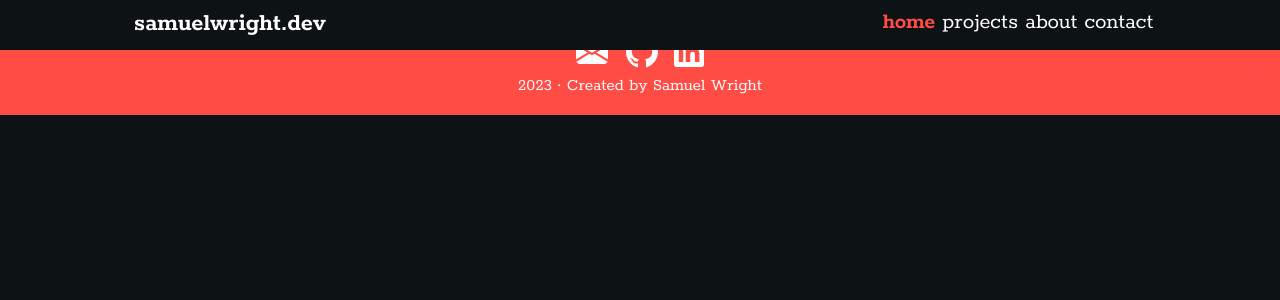
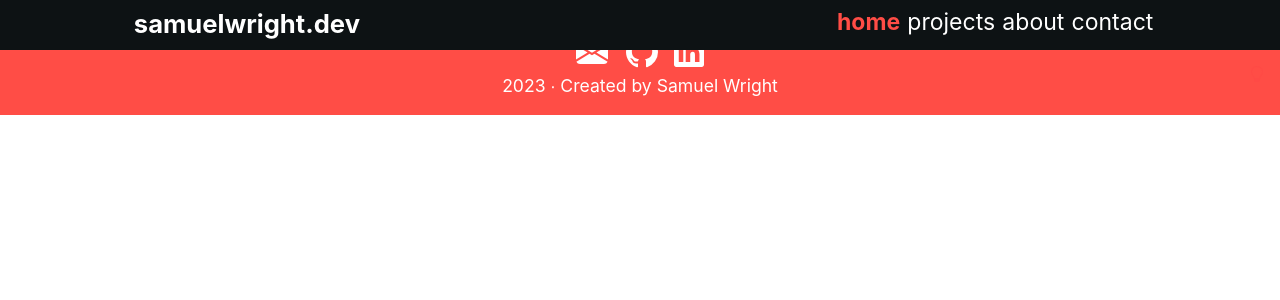
Before and after one commit to Sleighs/Portfolio, a React (Create React App) app: page /contact in a window 1280 px wide. Shown: the top 300 px of the page. Built offline with nearby package versions, Linux system fonts and the light colour scheme; no server answers; what google-maps-react would draw is missing.

Commit message:
updated chatplus link

```diff
--- a/src/App.css
+++ b/src/App.css
@@ -17,14 +17,18 @@
 body {
   font-family: 'Rokkitt';
   width: 100%;
-  margin: auto;
+  margin: 0;
+  padding: 0;
+  max-width: 100vw;
+
+  font-family: 'Rokkitt';
 }
 
 #app {
   margin: 0;
   width: 100%;
   height: 100%;
-  min-height: 100vh;
+  /*max-height: 100vh;*/
 }
 .app-container {
   margin: auto;
@@ -54,6 +58,7 @@ body {
 #github-container {
   text-align: center;
   padding: 5% 2% 2% 2%;
+  box-sizing: border-box;
 }
 #github-container a {
   font-size: 1.4em;
@@ -89,11 +94,16 @@ body {
 }
 .contact__info {
   margin-top: 5%;
-  /*padding: 1.5%;*/
   border-radius: 7px;
 }
 
 #footer-container {
   position: absolute;
-  min-width: 100vw;
+
+  width: 100%;
+  max-width: 100vw;
 }
+
+.hidden {
+  display: none;
+}
--- a/src/App.js
+++ b/src/App.js
@@ -16,7 +16,7 @@ const App = (props) => {
 
   return (
     <div id='app' className={`app-${theme}`}>
-      <div className='app-container'>
+
         <Nav
           pageLocation={pageLocation}
           setPageLocation={setPageLocation}
@@ -34,7 +34,7 @@ const App = (props) => {
         </Routes>
 
         <Footer />
-      </div>
+      <div className='app-container hidden'></div>
     </div>
   )
 }
--- a/src/Components/Footer/index.js
+++ b/src/Components/Footer/index.js
@@ -3,7 +3,9 @@ import './style.css';
 
 const Footer = props => {
   return(
-    <footer id="footer-container" className="container">
+    <footer id="footer-container"
+    //className="container"
+      >
       <div className="footer-icons">
         <a className={`footer-info-link`} style={{marginRight: 18,}} target="_blank" href="mailto:wsright987@gmail.com" rel="noreferrer">
           <svg xmlns="http://www.w3.org/2000/svg" width="32" height="32" fill="currentColor" class="bi bi-envelope-fill" viewBox="0 0 16 16" >
--- a/src/Components/Footer/style.css
+++ b/src/Components/Footer/style.css
@@ -1,10 +1,14 @@
 #footer-container {
     text-align: center;
     font-size: 1.1em;
-    min-width: 100vw;
+    width: 100%;
+    /*max-width: 100vw;*/
     height: fit-content;
+    padding: 0;
     padding-top: 12px;
     color: white;
+    box-sizing: border-box;
+
   }
 .footer-icons {
     display: flex;
--- a/src/Components/Intro/index.js
+++ b/src/Components/Intro/index.js
@@ -22,7 +22,11 @@ export default function Intro() {
   }
 
   return (
-    <div className={"about-intro about-intro-" + theme } ref={hiddenRef}>
+    <div className={"about-intro about-intro-" + theme } ref={hiddenRef}
+      style={{
+        overflow: 'hidden',
+        maxWidth: '100vw',
+      }}>
       <p className="about-intro__text">Hi, I'm Samuel Wright, a <strong>full stack developer</strong> focused on creating <strong>beautiful</strong> and <strong>user friendly</strong> applications while writing <strong>clean code</strong>.</p>
     </div>
   )
--- a/src/Components/Projects/index.js
+++ b/src/Components/Projects/index.js
@@ -26,10 +26,9 @@ const Projects = (props) => {
         }
     }
 
-
     return (
         <div id="projects-container" ref={hiddenRef}>
-            <div className="row" id="project1" title="ChatPlus for Rumble">
+            <div className="row" id="project5" title="ChatPlus for Rumble">
                 <div className="col-md-7 project-description">
                     <h3 className="projects-row-title"><strong>ChatPlus</strong></h3>
                     <p>ChatPlus is a Google Chrome extension for Rumble that improves livestream chat user experience, enhances chat functionality and adds options to make Rumble more user-friendly. </p>
--- a/src/index.css
+++ b/src/index.css
@@ -15,11 +15,13 @@
 
 body {
   margin: 0;
+  padding: 0;
   /*font-family: -apple-system, BlinkMacSystemFont, 'Segoe UI', 'Roboto', 'Oxygen',
     'Ubuntu', 'Cantarell', 'Fira Sans', 'Droid Sans', 'Helvetica Neue',
     sans-serif;*/
   -webkit-font-smoothing: antialiased;
   -moz-osx-font-smoothing: grayscale;
+  box-sizing: border-box;
 }
 
 code {
```
Also changed, not shown: 11 other files (tests, documents, lock files or other folders).
